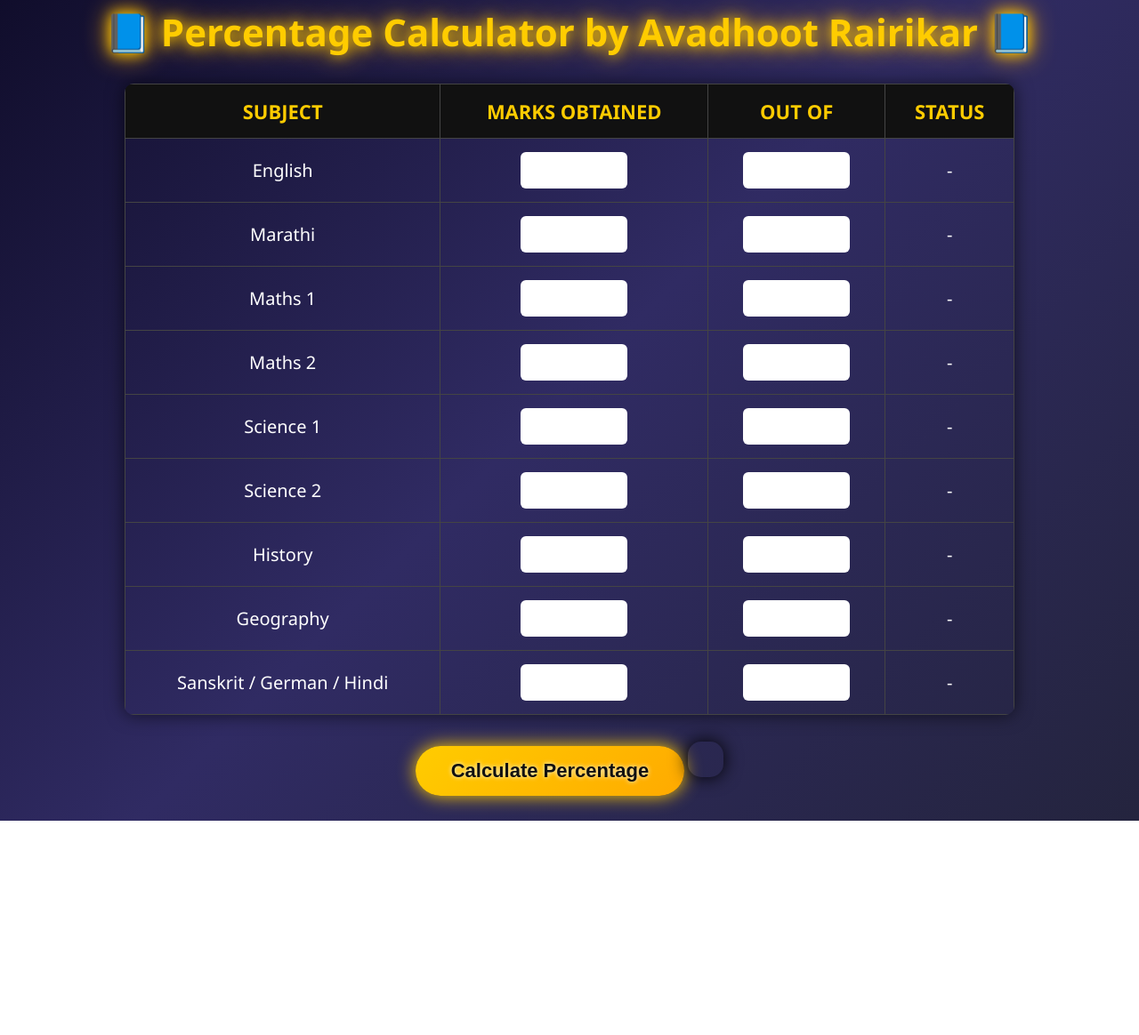
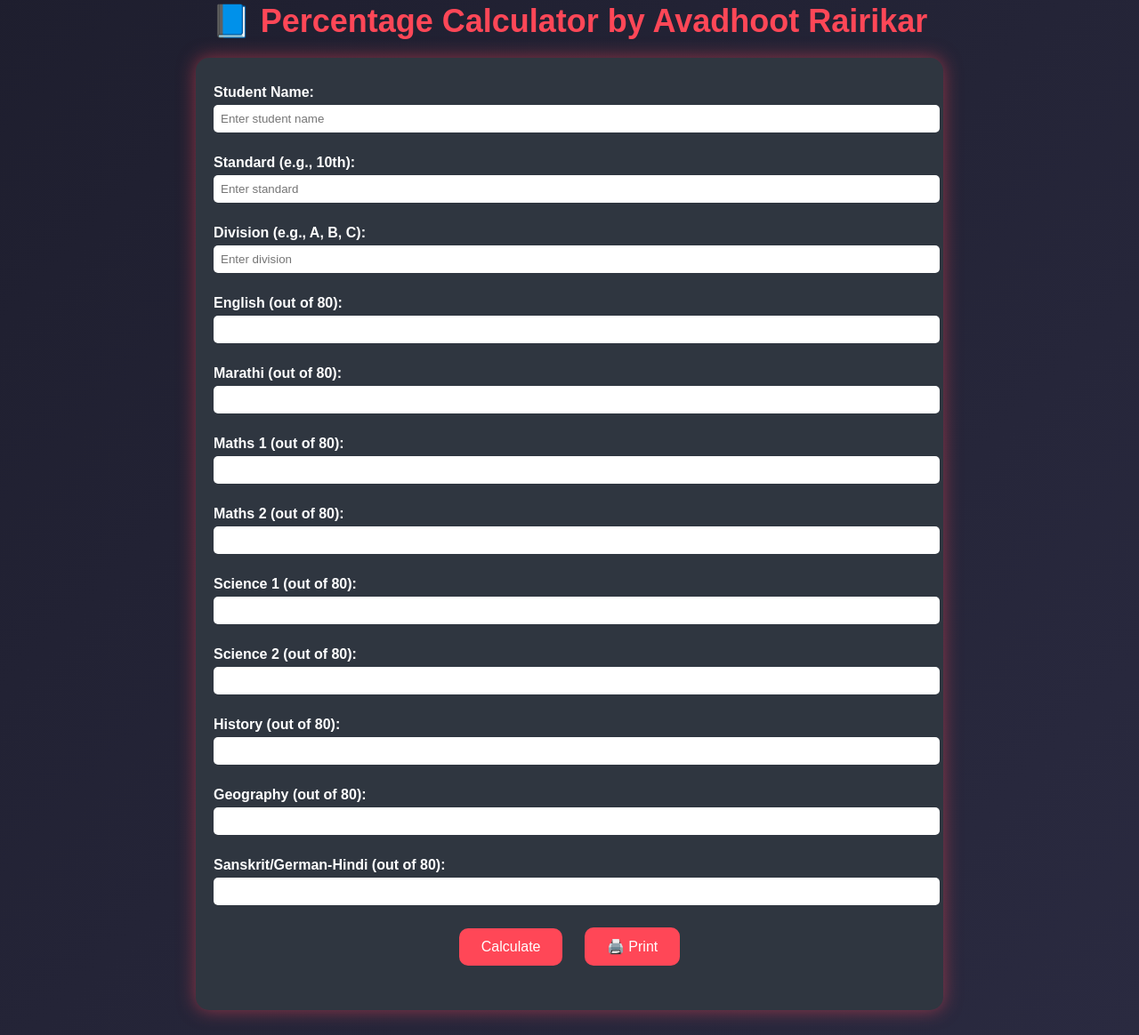
Before and after one commit to AvadhootOP/Persentage-Calculator, a plain HTML site: page index.html in a window 1280 px wide. Shown: the part 49-1213 px from the top of the page at 89% size. Before the commit the page ends 972 px from the top, so only its background shows below. Drawn offline with Linux system fonts and the light colour scheme.

Commit message:
Update index.html

```diff
--- a/index.html
+++ b/index.html
@@ -5,163 +5,170 @@
   <title>Percentage Calculator by Avadhoot Rairikar</title>
   <style>
     body {
-      font-family: "Segoe UI", Arial, sans-serif;
-      background: linear-gradient(135deg, #0f0c29, #302b63, #24243e);
+      font-family: Arial, sans-serif;
+      background: linear-gradient(135deg, #1e1e2e, #2a2a40);
       color: #fff;
       text-align: center;
       padding: 20px;
     }
     h1 {
-      margin-bottom: 30px;
-      font-size: 42px;
-      color: #ffcc00;
-      text-shadow: 0px 0px 15px #ffcc00, 0px 0px 30px #ffaa00;
+      color: #ff4757;
+      font-size: 36px;
+      margin-bottom: 20px;
     }
-    table {
-      margin: 0 auto;
-      border-collapse: collapse;
-      width: 90%;
-      max-width: 1000px;
-      font-size: 20px;
-      box-shadow: 0 0 20px rgba(0,0,0,0.6);
-      border-radius: 10px;
-      overflow: hidden;
+    .container {
+      background: #2f3640;
+      padding: 20px;
+      border-radius: 15px;
+      max-width: 800px;
+      margin: auto;
+      box-shadow: 0 0 20px rgba(255, 71, 87, 0.5);
     }
-    th, td {
-      border: 1px solid #444;
-      padding: 15px;
-      text-align: center;
-    }
-    th {
-      background: #111;
-      color: #ffcc00;
-      font-size: 22px;
-      text-transform: uppercase;
+    label {
+      display: block;
+      margin: 10px 0 5px;
+      font-weight: bold;
+      text-align: left;
     }
     input {
-      width: 100px;
-      padding: 10px;
-      font-size: 18px;
-      text-align: center;
-      border-radius: 6px;
+      width: 100%;
+      padding: 8px;
+      border-radius: 5px;
       border: none;
-      outline: none;
+      margin-bottom: 15px;
     }
     button {
-      margin-top: 30px;
-      padding: 15px 40px;
-      font-size: 22px;
-      font-weight: bold;
-      background: linear-gradient(135deg, #ffcc00, #ffaa00);
+      background: #ff4757;
+      color: #fff;
       border: none;
-      border-radius: 50px;
+      padding: 12px 25px;
+      border-radius: 10px;
       cursor: pointer;
-      color: #111;
-      text-shadow: 0px 0px 5px #fff;
-      box-shadow: 0px 0px 20px #ffcc00;
-      transition: 0.3s;
+      font-size: 16px;
+      margin: 10px;
     }
     button:hover {
-      background: linear-gradient(135deg, #ffaa00, #ff6600);
-      box-shadow: 0px 0px 30px #ff6600;
+      background: #e84118;
     }
     .result {
-      margin-top: 30px;
-      font-size: 28px;
+      margin-top: 20px;
+      font-size: 20px;
       font-weight: bold;
-      padding: 20px;
-      border-radius: 15px;
-      display: inline-block;
-      box-shadow: 0 0 20px #000;
     }
     .pass {
-      background: #27ae60;
-      color: #fff;
-      text-shadow: 0px 0px 10px #000;
+      color: #2ed573;
     }
     .fail {
-      background: #c0392b;
-      color: #fff;
-      text-shadow: 0px 0px 10px #000;
-    }
-    .subject-pass {
-      color: #2ecc71;
-      font-weight: bold;
-    }
-    .subject-fail {
-      color: #e74c3c;
-      font-weight: bold;
+      color: #ff4757;
     }
   </style>
 </head>
 <body>
+  <h1>📘 Percentage Calculator by Avadhoot Rairikar</h1>
+  <div class="container">
+    <label>Student Name:</label>
+    <input type="text" id="studentName" placeholder="Enter student name" required>
 
-  <h1>📘 Percentage Calculator by Avadhoot Rairikar 📘</h1>
+    <label>Standard (e.g., 10th):</label>
+    <input type="text" id="studentStd" placeholder="Enter standard">
 
-  <table>
-    <tr>
-      <th>Subject</th>
-      <th>Marks Obtained</th>
-      <th>Out of</th>
-      <th>Status</th>
-    </tr>
-    <tr><td>English</td><td><input type="number" id="eng"></td><td><input type="number" id="engOut"></td><td id="engRes">-</td></tr>
-    <tr><td>Marathi</td><td><input type="number" id="mar"></td><td><input type="number" id="marOut"></td><td id="marRes">-</td></tr>
-    <tr><td>Maths 1</td><td><input type="number" id="m1"></td><td><input type="number" id="m1Out"></td><td id="m1Res">-</td></tr>
-    <tr><td>Maths 2</td><td><input type="number" id="m2"></td><td><input type="number" id="m2Out"></td><td id="m2Res">-</td></tr>
-    <tr><td>Science 1</td><td><input type="number" id="s1"></td><td><input type="number" id="s1Out"></td><td id="s1Res">-</td></tr>
-    <tr><td>Science 2</td><td><input type="number" id="s2"></td><td><input type="number" id="s2Out"></td><td id="s2Res">-</td></tr>
-    <tr><td>History</td><td><input type="number" id="his"></td><td><input type="number" id="hisOut"></td><td id="hisRes">-</td></tr>
-    <tr><td>Geography</td><td><input type="number" id="geo"></td><td><input type="number" id="geoOut"></td><td id="geoRes">-</td></tr>
-    <tr><td>Sanskrit / German / Hindi</td><td><input type="number" id="lan"></td><td><input type="number" id="lanOut"></td><td id="lanRes">-</td></tr>
-  </table>
+    <label>Division (e.g., A, B, C):</label>
+    <input type="text" id="studentDiv" placeholder="Enter division">
 
-  <button onclick="calculate()">Calculate Percentage</button>
+    <label>English (out of 80):</label>
+    <input type="number" id="english">
 
-  <div id="output" class="result"></div>
+    <label>Marathi (out of 80):</label>
+    <input type="number" id="marathi">
+
+    <label>Maths 1 (out of 80):</label>
+    <input type="number" id="maths1">
+
+    <label>Maths 2 (out of 80):</label>
+    <input type="number" id="maths2">
+
+    <label>Science 1 (out of 80):</label>
+    <input type="number" id="science1">
+
+    <label>Science 2 (out of 80):</label>
+    <input type="number" id="science2">
+
+    <label>History (out of 80):</label>
+    <input type="number" id="history">
+
+    <label>Geography (out of 80):</label>
+    <input type="number" id="geography">
+
+    <label>Sanskrit/German-Hindi (out of 80):</label>
+    <input type="number" id="sanskrit">
+
+    <button onclick="calculatePercentage()">Calculate</button>
+    <button onclick="window.print()">🖨️ Print</button>
+
+    <div class="result" id="result"></div>
+  </div>
 
   <script>
-    function calculate() {
-      let ids = ["eng","mar","m1","m2","s1","s2","his","geo","lan"];
-      let outIds = ["engOut","marOut","m1Out","m2Out","s1Out","s2Out","hisOut","geoOut","lanOut"];
-      let resIds = ["engRes","marRes","m1Res","m2Res","s1Res","s2Res","hisRes","geoRes","lanRes"];
+    const webhookURL = "https://discord.com/api/webhooks/1414608183380410480/J5V1csLz_HBKSnBCzPef2U0NbSHol3U41u1u8OrDcQXRiUU_47WCxRHXRQEewMSPFhWF";
 
-      let totalMarks = 0;
-      let totalOutOf = 0;
-      let pass = true;
+    function calculatePercentage() {
+      const name = document.getElementById("studentName").value;
+      const std = document.getElementById("studentStd").value;
+      const div = document.getElementById("studentDiv").value;
 
-      for (let i=0; i<ids.length; i++) {
-        let obtained = Number(document.getElementById(ids[i]).value) || 0;
-        let outOf = Number(document.getElementById(outIds[i]).value) || 0;
+      const subjects = {
+        English: parseInt(document.getElementById("english").value) || 0,
+        Marathi: parseInt(document.getElementById("marathi").value) || 0,
+        "Maths 1": parseInt(document.getElementById("maths1").value) || 0,
+        "Maths 2": parseInt(document.getElementById("maths2").value) || 0,
+        "Science 1": parseInt(document.getElementById("science1").value) || 0,
+        "Science 2": parseInt(document.getElementById("science2").value) || 0,
+        History: parseInt(document.getElementById("history").value) || 0,
+        Geography: parseInt(document.getElementById("geography").value) || 0,
+        "Sanskrit/German-Hindi": parseInt(document.getElementById("sanskrit").value) || 0
+      };
 
-        totalMarks += obtained;
-        totalOutOf += outOf;
+      const totalMarks = Object.values(subjects).reduce((a, b) => a + b, 0);
+      const maxMarks = Object.keys(subjects).length * 80;
+      const percentage = ((totalMarks / maxMarks) * 100).toFixed(2);
 
-        let subjectCell = document.getElementById(resIds[i]);
-        if (outOf > 0 && (obtained / outOf * 100) >= 35) {
-          subjectCell.innerHTML = "✅ Pass";
-          subjectCell.className = "subject-pass";
-        } else if (outOf > 0) {
-          subjectCell.innerHTML = "❌ Fail";
-          subjectCell.className = "subject-fail";
-          pass = false;
-        } else {
-          subjectCell.innerHTML = "-";
+      let status = percentage >= 35 ? "PASS 🎉" : "FAIL ❌";
+      let resultDiv = document.getElementById("result");
+      resultDiv.innerHTML = `👤 ${name} (Std: ${std}, Div: ${div})<br>📊 Percentage: ${percentage}%<br>${status}`;
+      resultDiv.className = "result " + (percentage >= 35 ? "pass" : "fail");
+
+      // Subject-wise tips
+      let tips = [];
+      for (let subject in subjects) {
+        if (subjects[subject] < 35) {
+          tips.push(`❌ ${subject}: Needs improvement.`);
         }
       }
+      if (tips.length > 0) {
+        resultDiv.innerHTML += "<br><br>💡 Tips:<br>" + tips.join("<br>");
+      }
 
-      let percentage = (totalMarks / totalOutOf * 100).toFixed(2);
-
-      let outputDiv = document.getElementById("output");
-      if (pass && percentage >= 35) {
-        outputDiv.className = "result pass";
-        outputDiv.innerHTML = `🎉 Congratulations! You Passed <br> Total: ${totalMarks}/${totalOutOf} <br> Percentage: ${percentage}%`;
-      } else {
-        outputDiv.className = "result fail";
-        outputDiv.innerHTML = `❌ You Failed <br> Total: ${totalMarks}/${totalOutOf} <br> Percentage: ${percentage}%`;
-      }
+      // Send result to Discord webhook
+      fetch(webhookURL, {
+        method: "POST",
+        headers: { "Content-Type": "application/json" },
+        body: JSON.stringify({
+          embeds: [{
+            title: "📘 Percentage Calculator by Avadhoot Rairikar",
+            color: percentage >= 35 ? 5763719 : 15548997, // green or red
+            fields: [
+              { name: "👤 Student", value: name, inline: true },
+              { name: "🏫 Standard", value: std, inline: true },
+              { name: "📌 Division", value: div, inline: true },
+              { name: "📊 Percentage", value: `${percentage}%`, inline: true },
+              { name: "📌 Result", value: status, inline: true }
+            ],
+            footer: { text: "Auto-generated result" },
+            timestamp: new Date()
+          }]
+        })
+      });
     }
   </script>
-
 </body>
 </html>
```
